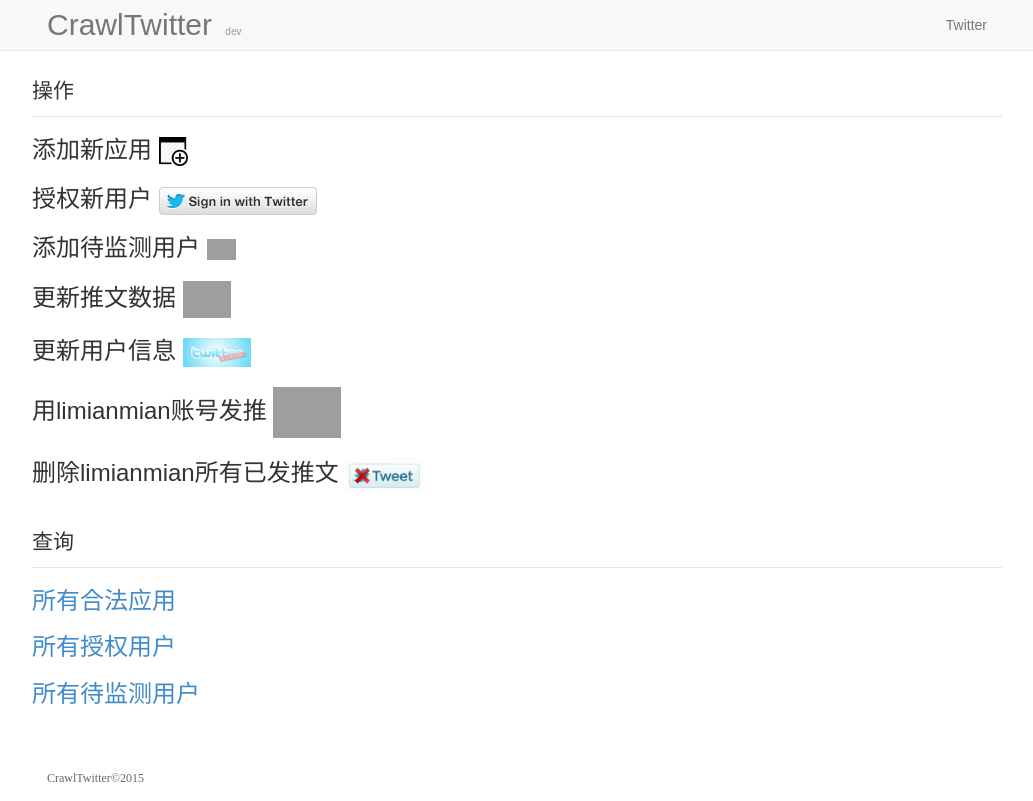
After one commit to Fansion/crawltwitter, a Python web app: template crawltwitter/templates/site/dev.html in a window 1280 px wide. The commit adds this page. Shown: the whole page, without its empty margins (123-1156 px from the left). Run offline with Jinja, Linux system fonts and the light colour scheme; the template is opened without the code that fills it, so the values that code supplies are empty; some libraries are stand-ins or nearby versions; grey boxes are pictures that could not be loaded.

Commit message:
fix display

```diff
--- a/crawltwitter/controllers/site.py
+++ b/crawltwitter/controllers/site.py
@@ -291,7 +291,6 @@
     return redirect(url_for('site.target_users'))
 
 
-
 @bp.route('/delete_valid_user', methods=['POST'])
 def delete_valid_user():
     """删除已授权用户
@@ -578,6 +577,11 @@
     return render_template('site/index.html')
 
 
+@bp.route('/dev')
+def dev():
+    return render_template('site/dev.html')
+
+
 @bp.route('/index')
 def index():
     return render_template('site/index.html')
--- /dev/null
+++ b/crawltwitter/templates/site/dev.html
@@ -0,0 +1,82 @@
+{% extends "layout.html" %}
+{% from "macro/common.html" import field_errors, horizontal_field %}
+
+{% block page_title %}主页
+{% endblock %}
+{% block page_id %}page-index
+{% endblock %}
+
+{% block body %}
+    {{ super() }}
+    <div class="row">
+    <legend>
+        操作
+    </legend>
+    <h3>
+        添加新应用
+        <a id='twitter-add-application' href="{{ url_for('site.add_application') }}">
+            <img title="添加新应用" style="width: 3%; height: 3%"
+                src="{{ url_for('static', filename='imgs/twitter-add-application.jpg') }}"/>
+        </a>
+    </h3>
+    <h3>
+        授权新用户
+        <a id='twitter-login-icon' href="{{ url_for('site.twitter_pre_signin') }}">
+           <img title="用Twitter帐号登陆"
+           src="{{ url_for('static', filename='imgs/twitter-login-icon.png') }}"/>
+        </a>
+    </h3>
+    <h3>
+        添加待监测用户
+        <a id='twitter-add-target-user' href="{{ url_for('site.add_users') }}">
+            <img title="添加待监测用户" style="width: 3%; height: 3%"
+                src="http://www.haotu.net/up/2443/512/add_user.png"/>
+        </a>
+    </h3>
+    <h3>
+        更新推文数据
+        <a id='twitter-tweet-icon' href="{{ url_for('site.crawl_home_timeline') }}">
+           <img title="手动更新数据" style="width: 5%; height: 5%"
+                src="http://www.cstor.cn/webedit/uploadfile/20120621111907953.png"/>
+        </a>
+    </h3>
+    <h3>
+        更新用户信息
+        <a id='twitter-update-tweets' href="{{ url_for('site.crawl_home_timeline') }}">
+           <img title="手动更新数据" style="width: 7%; height: 7%"
+                src="{{ url_for('static', filename='imgs/update-tweets.jpeg') }}"/>
+        </a>
+    </h3>
+    <h3>
+        用limianmian账号发推
+        <a id='twitter-add-tweet' href="{{ url_for('site.update_status') }}">
+           <img title="发推文" style="width: 7%; height: 7%"
+                src="{{ url_for('static', filename='imgs/add-tweet.jpg') }}"/>
+        </a>
+    </h3>
+    <h3>
+        删除limianmian所有已发推文
+        <a id='twitter-delete-tweets' href="{{ url_for('site.delete_status') }}">
+            <img title="删除所有状态" style="width: 8%; height: 8%"
+            src="{{ url_for('static', filename='imgs/delete-tweets.png') }}">
+        </a>
+    </h3>
+    <div style="margin-top: 30px; margin-bottom: 10px;"></div>
+    <legend>
+        查询
+    </legend>
+    <h3>
+        <a id='all-applications' href="{{ url_for('site.applications') }}">所有合法应用</a>
+    </h3>
+    <h3>
+        <a id='all-valid-users' href="{{ url_for('site.valid_users') }}">所有授权用户</a>
+    </h3>
+    <h3>
+        <a id='all-target-users' href="{{ url_for('site.target_users') }}">所有待监测用户</a>
+    </h3>
+{#     <h3>
+        <a id='all-tweets' href="{{ url_for('site.tweets') }}">所有tweet</a>
+    </h3> #}
+
+    </div>
+{% endblock %}
```
Also changed, not shown: crawltwitter/templates/site/index.html (+8 -46 lines).
